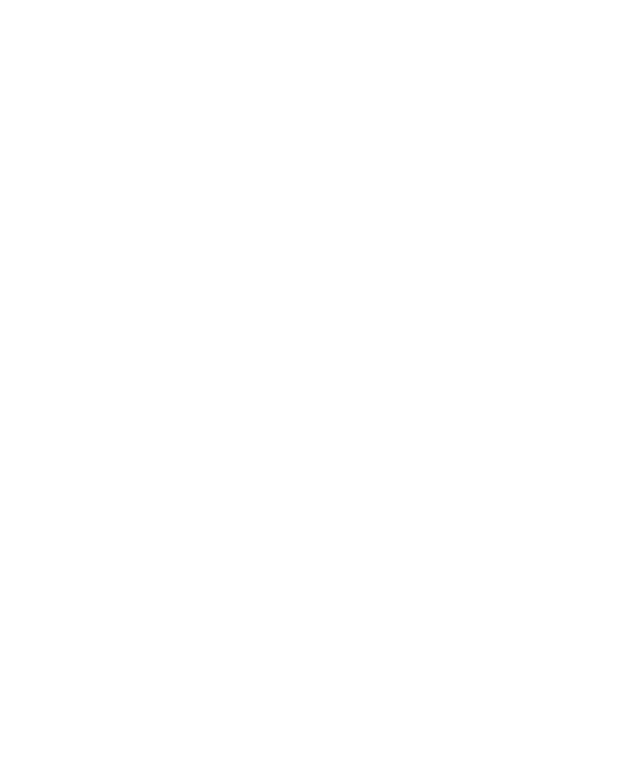
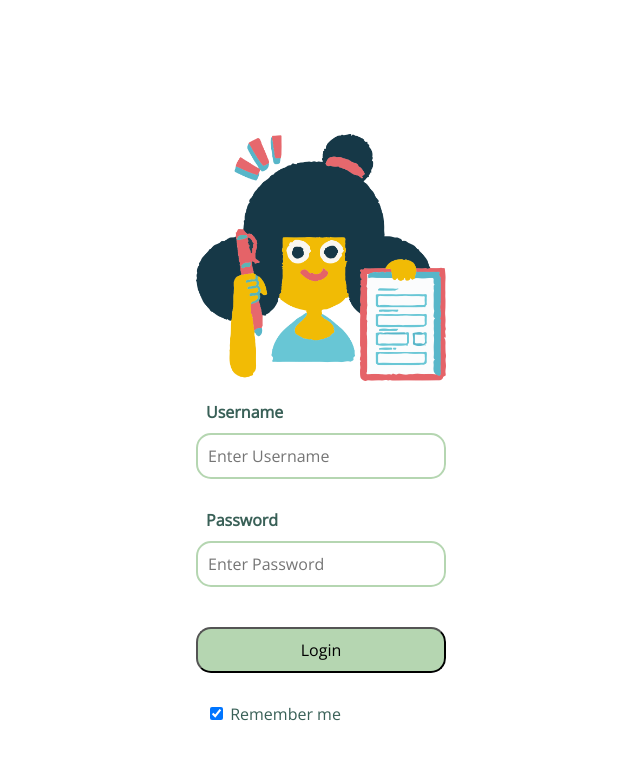
Before and after one commit to dnuhh/interface2_project3, a plain HTML site: page index.html in a window 1280 px wide. Shown: the whole page, without its empty margins (319-959 px from the left). Drawn offline with nearby package versions, Linux system fonts and the light colour scheme.

Commit message:
first page done

```diff
--- /dev/null
+++ b/css/login.css
@@ -0,0 +1,49 @@
+.loginContainer,
+.container {
+    display: grid;
+    grid-template-columns: 1fr;
+}
+
+.loginContainer {
+    width: 100%;
+    height: 100%;
+}
+
+.loginContainer img {
+    width: 250px;
+    margin: 10% auto 0;
+}
+
+.container {
+    margin: 0 auto 30%;
+    width: 250px;
+}
+
+.container > * {
+    margin: 10px 0;
+    padding: 10px;
+    border-radius: 15px;
+    font-family: 'Open Sans', sans-serif;
+    font-size: 1.6rem;
+}
+
+.container label {
+    color: #396057;
+    margin-bottom: 0;
+    padding-bottom: 0;
+}
+
+.container input {
+    color: #B5D6B1;
+    border: 2px solid #B5D6B1;
+}
+
+.container button {
+    margin-top: 30px;
+    background-color: #B5D6B1;
+
+}
+
+.container button:active {
+    opacity: 0.7;
+}
--- a/index.html
+++ b/index.html
@@ -5,11 +5,28 @@
     <meta name="viewport" content="width=device-width, initial-scale=1.0">
     <link href="https://fonts.googleapis.com/css?family=Open+Sans|Ubuntu" rel="stylesheet">
     <link rel="stylesheet" href="css/main.css">
+    <link rel="stylesheet" href="css/login.css">
     <title></title>
 </head>
 
 <body>
-   <div></div>
+    <div class="loginContainer">
+     <img src="data/sign-up-4.png">
+        <form class="login" action="">
+            <div class="container">
+                <label for="uname"><b>Username</b></label>
+                <input type="text" placeholder="Enter Username" name="uname" required>
+
+                <label for="psw"><b>Password</b></label>
+                <input type="password" placeholder="Enter Password" name="psw" required>
+
+                <button type="submit">Login</button>
+                <label>
+                    <input type="checkbox" checked="checked" name="remember"> Remember me
+                </label>
+            </div>
+        </form>
+    </div>
 
 </body>
 </html>
```
Also changed, not shown: data/sign-up-4.png (added), data/welcome-2.png (added), 1 other file.
